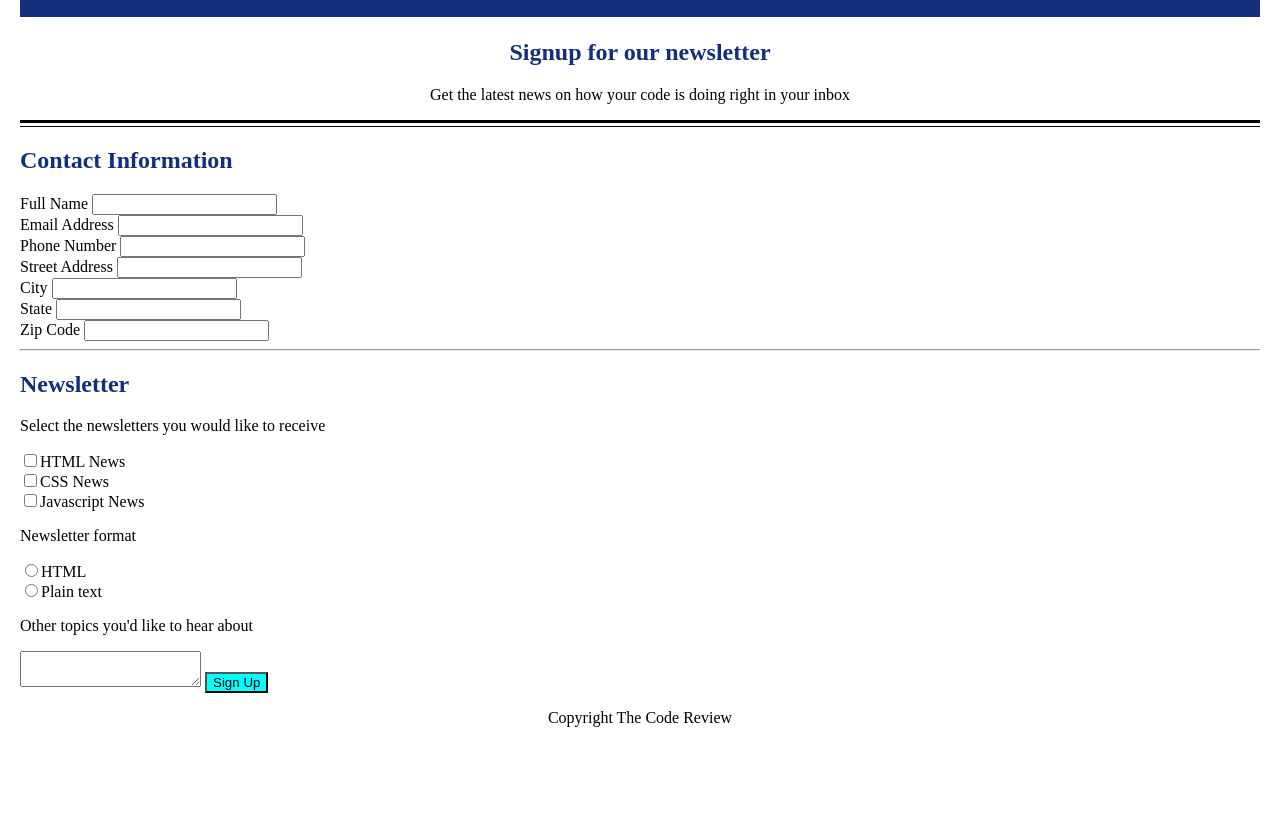
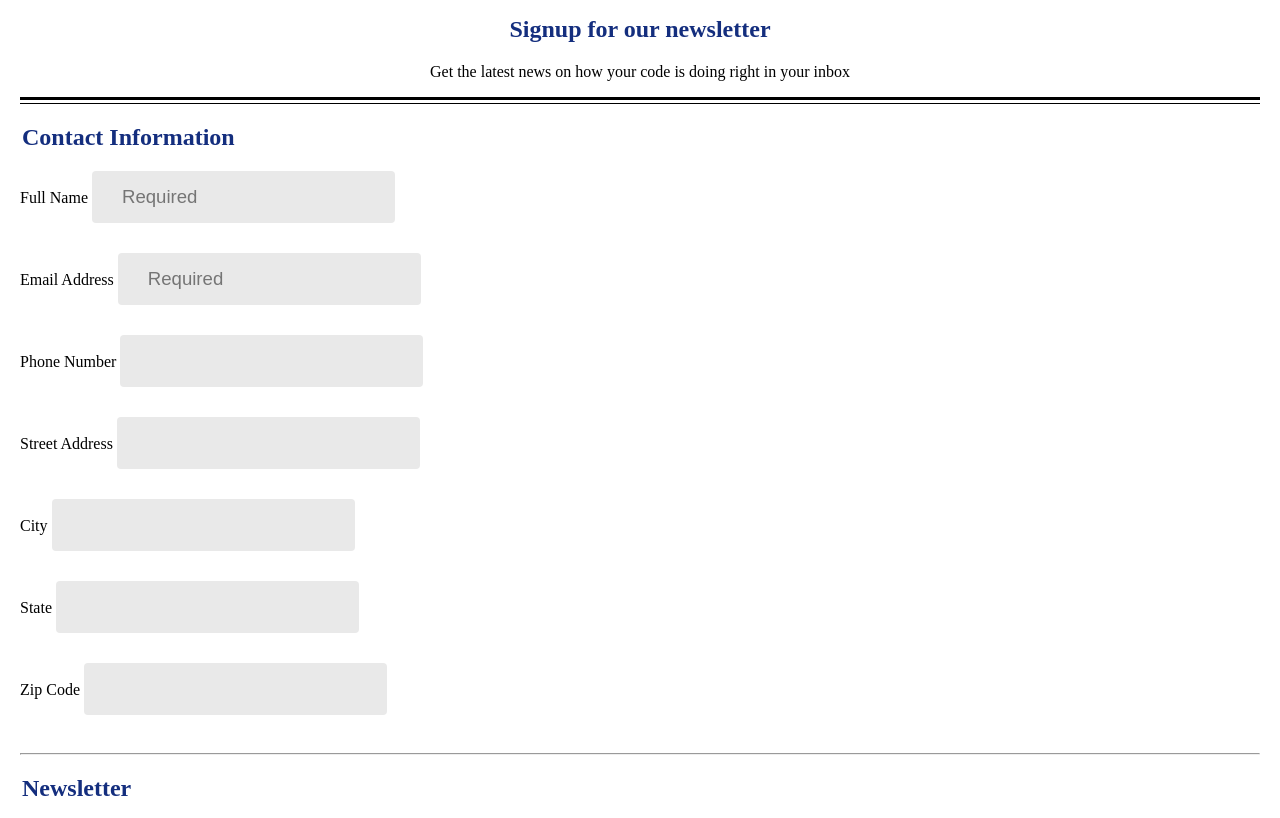
Before and after one commit to ChristianE125/Christian-s-3rd-Techdegree-Project, a plain HTML site: page index.html in a window 1280 px wide. Shown: the part 105-923 px from the top of the page. Before the commit the page ends 848 px from the top, so only its background shows below. Drawn offline with Linux system fonts and the light colour scheme.

Commit message:
added html and css

```diff
--- a/index.html
+++ b/index.html
@@ -5,57 +5,62 @@
     <link rel="stylesheet" href="style.css">
 </head>
 
+    <body>
+
         <header>
             <h1>The Code Review</h1>
         </header>
 
-    <body>
+   <main>
         <div class="top-h2">
             <h2>Signup for our newsletter</h2>
-
             <p>Get the latest news on how your code is doing right in your inbox</p>
         </div>
+
         <hr class="top-hr">
-    <h2>Contact Information</h2>
+        <legend><h2>Contact Information</h2></legend>
 
         <div>
             <label for="name">Full Name</label>
-        <input required type="text" id="name" name="user_name">
+            <input required type="text" id="name" name="user_name" class="contact-info" placeholder="Required">
         </div>
 
         <div>
             <label for="email">Email Address</label>
-        <input required type="email" id="email" name="user_email">
+            <input required type="email" id="email" name="user_email" class="contact-info" placeholder="Required">
         </div>
 
         <div>
             <label for="phone">Phone Number</label>
-        <input type="tel" id="phone" name="user_phone">
+            <input type="tel" id="phone" name="user_phone" class="contact-info">
         </div>
 
         <div>
             <label for="address">Street Address</label>
-        <input type="text" id="address" name="user_address">
+            <input type="text" id="address" name="user_address" class="contact-info">
         </div>
 
         <div>
             <label for="city">City</label>
-        <input type="text" id="city" name="user_city">
+            <input type="text" id="city" name="user_city" class="contact-info">
         </div>
 
         <div>
             <label for="state">State</label>
-        <input type="text" id="state" name="user_state">
+            <input type="text" id="state" name="user_state" class="contact-info">
         </div>
 
         <div>
             <label for="zip">Zip Code</label>
-        <input type="text" id="zip" name="name_zip">
+            <input type="text" id="zip" name="name_zip" class="contact-div">
         </div>
+
         <hr>
-    <h2>Newsletter</h2>
+
+        <legend><h2>Newsletter</h2></legend>
 
         <p>Select the newsletters you would like to receive</p>
+        <div class="newsletters">
             <input type="checkbox" id="html" value="html_news" name="user_news"><label for="html">HTML News</label><br>
             <input type="checkbox" id="css" value="css_news" name="user_news"><label for="css">CSS News</label><br>
             <input type="checkbox" id="javascript" value="javascript_news" name="user_news"><label for="javascript">Javascript News</label><br>
@@ -63,7 +68,7 @@
             <p>Newsletter format<p>
             <input type="radio" id="html_format" value="html_format" name="user_format"><label for="html_format">HTML</label><br>
             <input type="radio" id="plain_text" value="plain_text" name="user_format"><label for="plain_text">Plain text</label><br>
-
+        </div>
         <p>Other topics you'd like to hear about</p>
 
 
@@ -71,8 +76,10 @@
 
         <button type="submit" class="submit">Sign Up</button>
 
-</body>
 
+    </main>
     <footer>
         <p class="footer">Copyright The Code Review</p>
     </footer>
+
+</body>
--- a/style.css
+++ b/style.css
@@ -8,6 +8,7 @@ h1 {
     margin-left: 0;
     color: white;
     padding: 1em;
+    margin: 0;
 }
 
 h2 {
@@ -23,7 +24,7 @@ h2 {
     border-right: none;
 }
 
-body {
+main {
     background-color: white;
     margin-left: 20px;
     margin-right: 20px;
@@ -38,3 +39,65 @@ h1 {
 .submit {
     background-color: aqua;
 }
+
+.contact-info {
+  border: none;
+  font-size: 18.6px;
+  border-radius: 4px;
+  height: auto;
+  margin: 0;
+  padding: 15px 30px 15px 30px;
+  background-color: #e9e9e9;
+  margin-bottom: 30px;
+}
+
+.contact-div {
+    border: none;
+    font-size: 18.6px;
+    border-radius: 4px;
+    height: auto;
+    margin: 0;
+    padding: 15px 30px 15px 30px;
+    background-color: #e9e9e9;
+    margin-bottom: 30px;
+  }
+
+textarea {
+    border: none;
+    font-size: 18.6px;
+    border-radius: 4px;
+    height: auto;
+    margin: 0;
+    padding: 15px 39px 15px 39px;
+    background-color: #e9e9e9;
+    margin-bottom: 30px;
+  }
+
+.newsletters {
+    margin-bottom: 20px;
+}
+
+input[type="radio"],
+input[type="checkbox"] {
+    margin: 0 5px 20px 5px;
+}
+
+button {
+    padding: 19px 39px 18px 39px;
+    color: #FFF;
+    background-color: #58bbb3;
+    font-size: 18px;
+    text-align: center;
+    font-style: normal;
+    border-radius: 5px;
+    width: 100%;
+    border: 1px solid #58bbb3;
+    border-width: 1px 1px 3px;
+    box-shadow: 0 -1px 0 rgba(255,255,255,0.1) inset;
+    margin-bottom: 10px;
+    cursor: pointer;
+  }
+
+  placeholder {
+      text-align: right;
+  }
```
Lines whose indentation alone changed are shown as unchanged.
